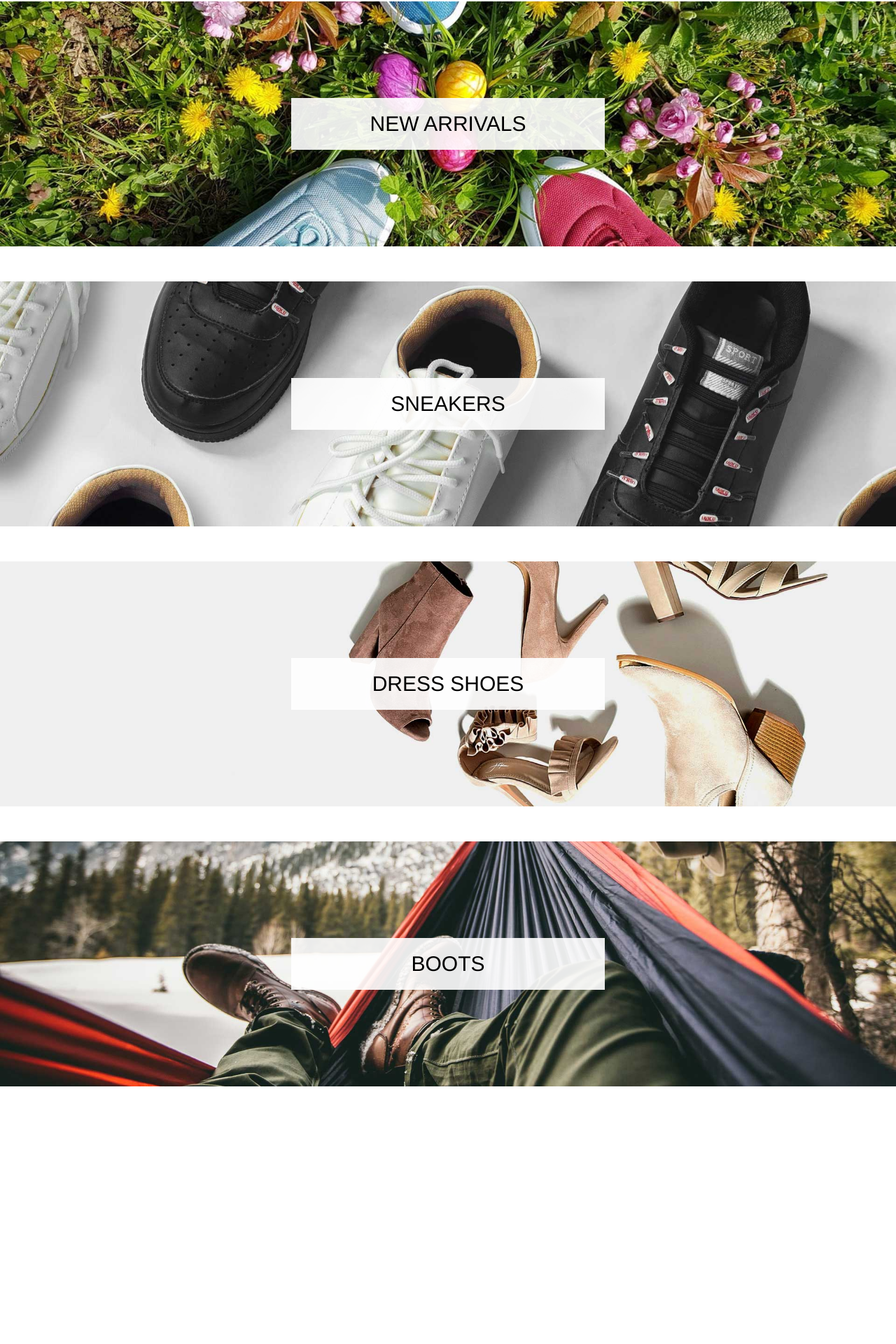
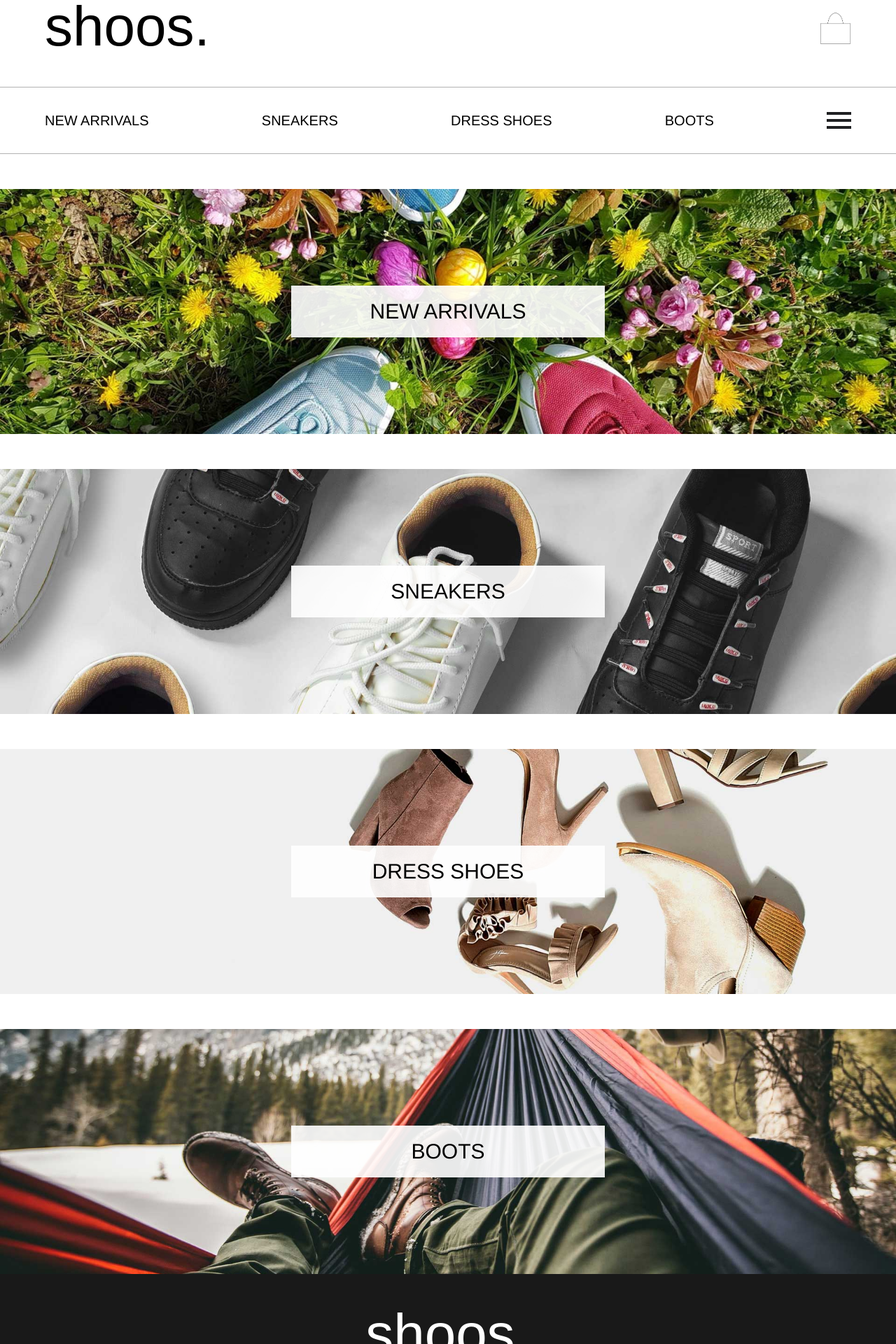
Before and after one commit to shanelbb/shoos-shop, a Next.js app: page / in a window 1280 px wide. Shown: the part 48-1968 px from the top of the page at 70% size. Before the commit the page ends 1600 px from the top, so only its background shows below. Built offline with nearby package versions, Linux system fonts and the light colour scheme; a web font is replaced by a local one.

Commit message:
added header and footer to landing page

```diff
--- a/src/components/LandingPage.js
+++ b/src/components/LandingPage.js
@@ -1,9 +1,12 @@
 import Link from "next/link";
 import "@/styles/LandingPage.module.css";
+import Header from "./Header";
+import Footer from "./Footer";
 
 export default function LandingPage() {
   return (
     <>
+      <Header />
       <div
         className='banner'
         style={{
@@ -60,6 +63,7 @@ export default function LandingPage() {
           <h2>Boots</h2>
         </Link>
       </div>
+      <Footer />
     </>
   );
 }
```
